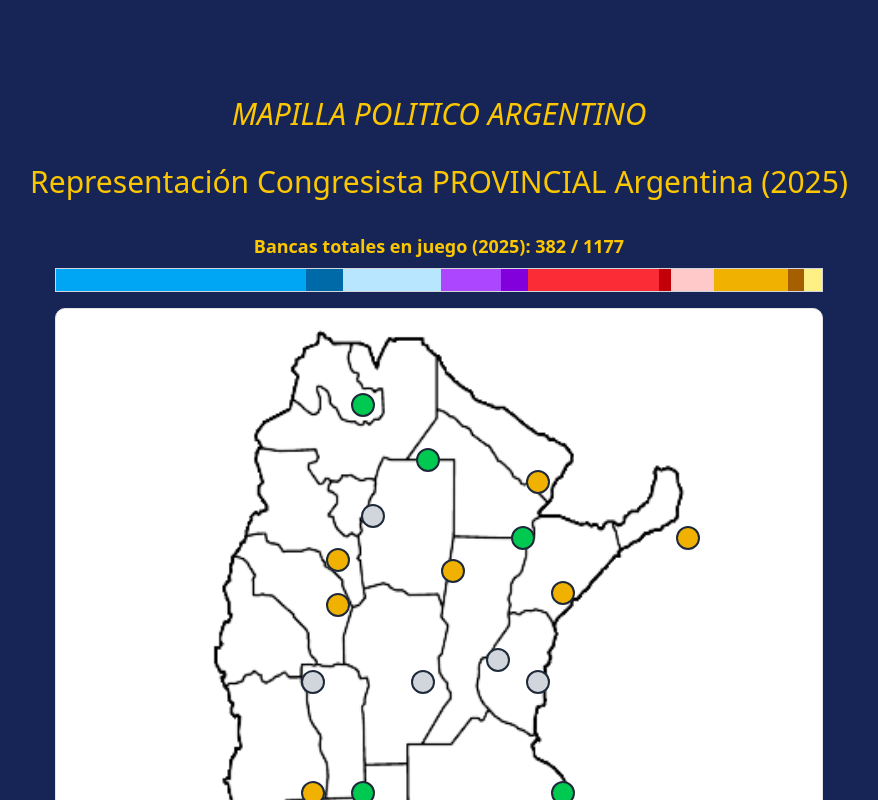
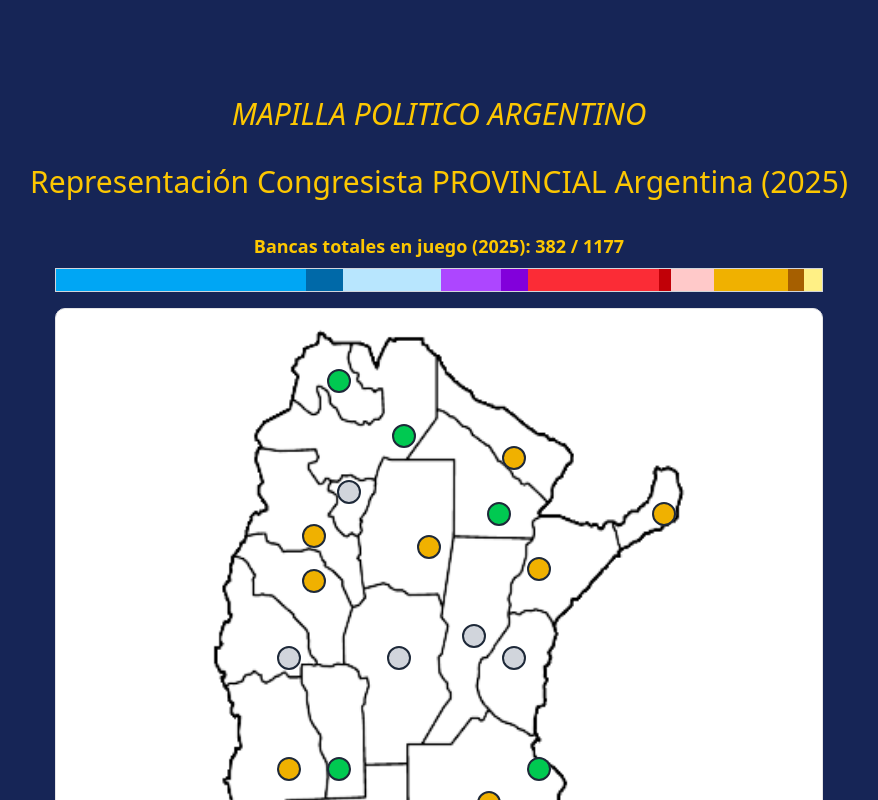
Before and after one commit to Fierillo/mapilla-politico-argentino, a Next.js app: page / in a window 1280 px wide. Shown: the top 800 px of the page, without its empty margins (201-1079 px from the left). Built offline with nearby package versions, Linux system fonts and the light colour scheme.

Commit message:
fix: correct province's dot position

```diff
--- a/src/app/page.tsx
+++ b/src/app/page.tsx
@@ -131,7 +131,7 @@ export default function Home() {
                   style={{
                     left: `${province.x}%`,
                     top: `${province.y}%`,
-                    transform: "translate(50%, 50%)",
+                    transform: "translate(-50%, -50%)",
                   }}
                   onMouseEnter={() => handleMouseEnter(province)}
                   onMouseLeave={() => setActiveProvince(null)}
```
